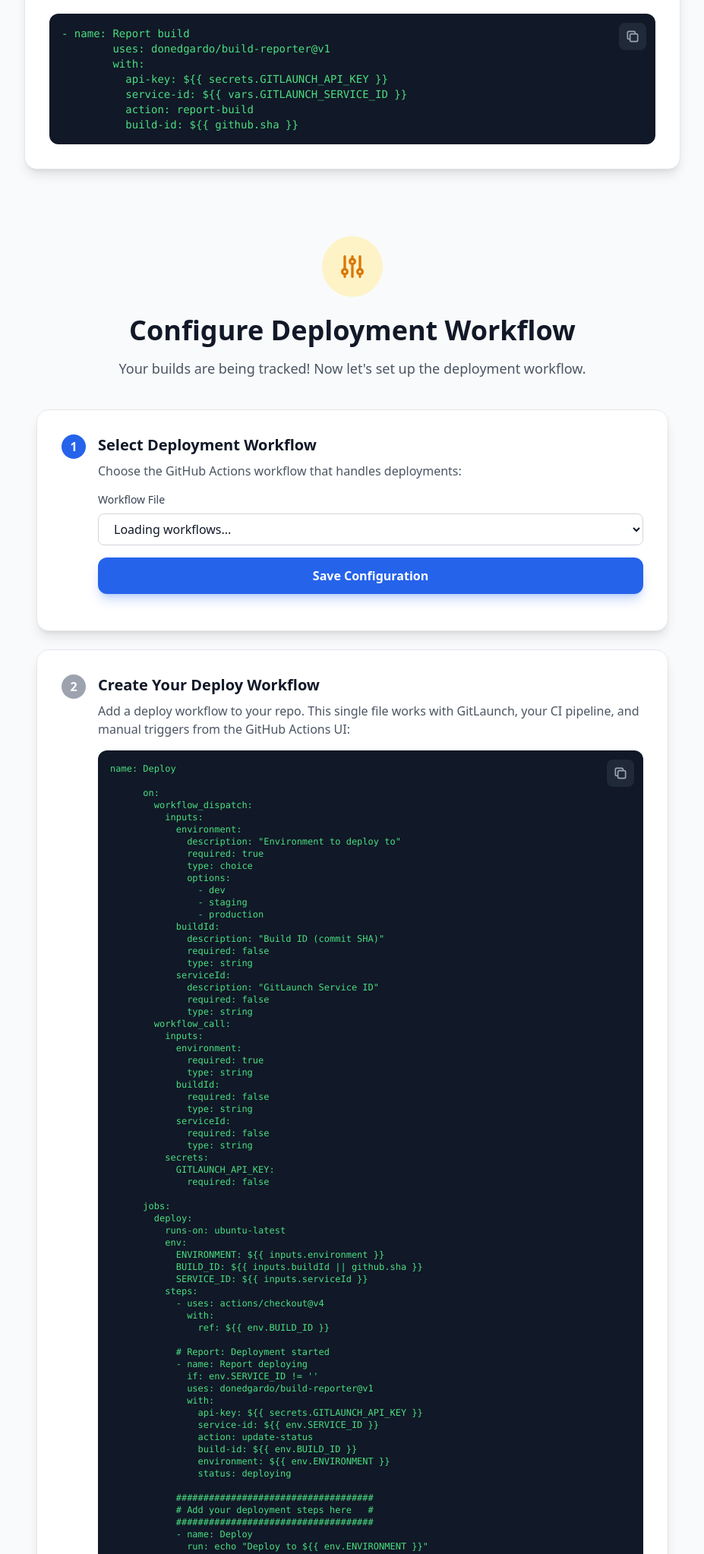
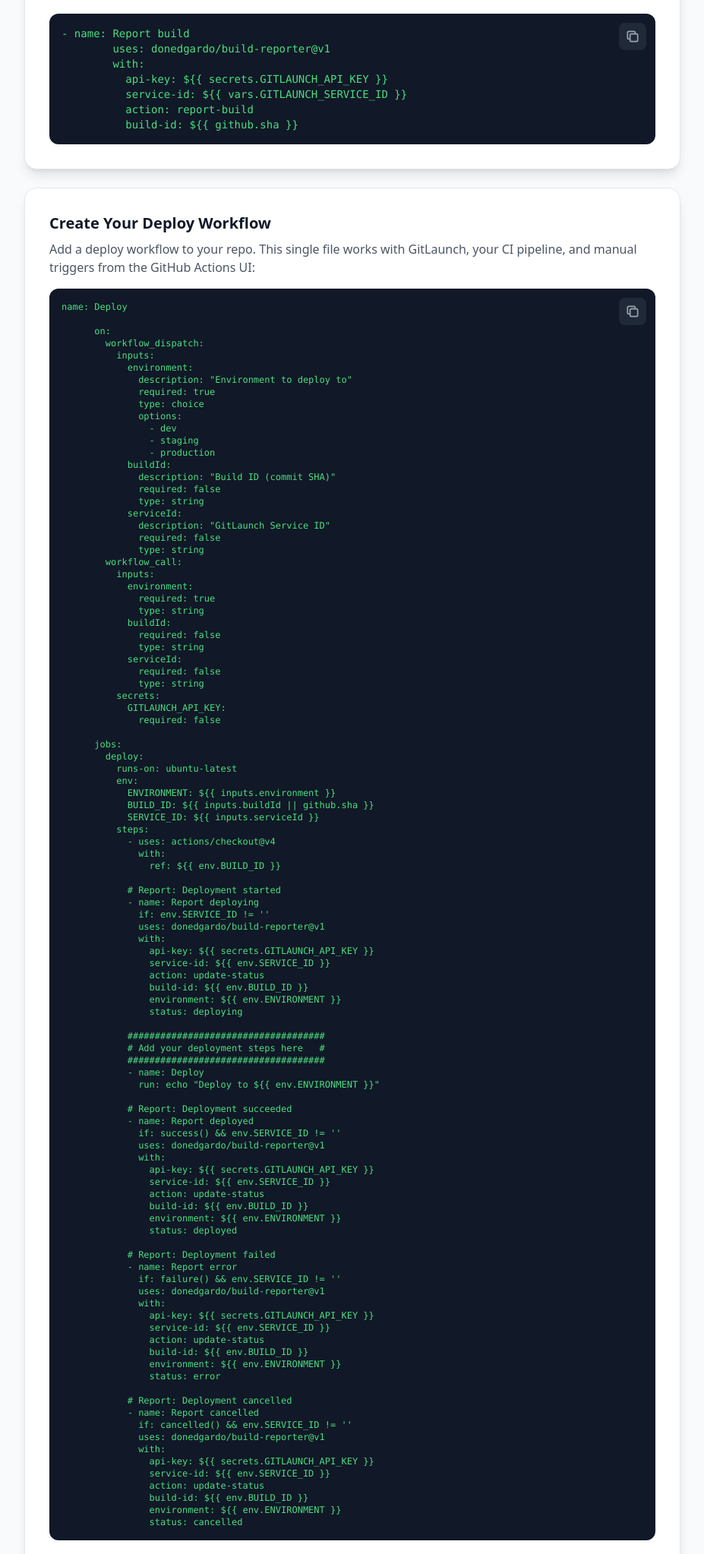
Before and after one commit to donedgardo/gitlaunch, a Node project: template src/templates/services/settings.hbs in a window 1280 px wide. Shown: the part 1364-3410 px from the top of the page at 76% size, without its empty margins (176-1103 px from the left). Run offline with Node 20 templates, Linux system fonts and the light colour scheme; the template is opened without the code that fills it, so the values that code supplies are empty; style sheets or scripts are compiled from the project's sources; some libraries are stand-ins or nearby versions.

Commit message:
refactor: remove duplicate workflow picker from deployment instructions
Settings page now has:
1. Environments (manage)
2. Deployment Workflow (picker form)
3. Setup Instructions (bare instructions only, no duplicate picker)

```diff
--- a/src/templates/partials/deploymentSetupGuide.hbs
+++ b/src/templates/partials/deploymentSetupGuide.hbs
@@ -1,75 +1,9 @@
-<div class="max-w-4xl mx-auto px-4 py-16">
-  <!-- State: Builds exist but no deployments configured -->
-  <div class="text-center mb-10">
-    <div style="width: 80px; height: 80px; display: flex; align-items: center; justify-content: center;" class="bg-amber-100 dark:bg-amber-900/30 rounded-full mx-auto mb-6">
-      <svg style="width: 40px; height: 40px;" class="text-amber-600 dark:text-amber-400" fill="none" stroke="currentColor" viewBox="0 0 24 24">
-        <path stroke-linecap="round" stroke-linejoin="round" stroke-width="2" d="M12 6V4m0 2a2 2 0 100 4m0-4a2 2 0 110 4m-6 8a2 2 0 100-4m0 4a2 2 0 110-4m0 4v2m0-6V4m6 6v10m6-2a2 2 0 100-4m0 4a2 2 0 110-4m0 4v2m0-6V4"></path>
-      </svg>
-    </div>
-    <h1 class="text-3xl sm:text-4xl font-bold text-gray-900 dark:text-white">
-      Configure Deployment Workflow
-    </h1>
-    <p class="mt-4 text-lg text-gray-600 dark:text-gray-400">
-      Your builds are being tracked! Now let's set up the deployment workflow.
-    </p>
-  </div>
-
-  <!-- Step 1: Select Workflow -->
-  <div class="bg-white dark:bg-gray-800 rounded-2xl border border-gray-200 dark:border-gray-700 shadow-lg overflow-hidden mb-6">
-    <div class="p-6 sm:p-8">
-      <div style="display: flex; align-items: flex-start;">
-        <div style="width: 32px; height: 32px; min-width: 32px; display: flex; align-items: center; justify-content: center;" class="bg-blue-600 text-white rounded-full font-semibold mr-4 flex-shrink-0">
-          1
-        </div>
-        <div style="flex: 1; min-width: 0;">
-          <h2 class="text-xl font-semibold text-gray-900 dark:text-white mb-2">
-            Select Deployment Workflow
-          </h2>
-          <p class="text-gray-600 dark:text-gray-400 mb-4">
-            Choose the GitHub Actions workflow that handles deployments:
-          </p>
-          <form action="/services/{{serviceId}}/configure-workflow" method="POST">
-            <div class="space-y-4">
-              <div>
-                <label for="setup-workflowFile" class="block text-sm font-medium text-gray-700 dark:text-gray-300 mb-2">
-                  Workflow File
-                </label>
-                <select
-                  id="setup-workflowFile"
-                  name="workflowFile"
-                  class="w-full px-4 py-2 border border-gray-300 dark:border-gray-600 rounded-lg bg-white dark:bg-gray-700 text-gray-900 dark:text-white focus:ring-2 focus:ring-blue-500 focus:border-blue-500"
-                  hx-get="/services/{{serviceId}}/workflows"
-                  hx-trigger="load"
-                  hx-swap="innerHTML"
-                >
-                  <option value="">Loading workflows...</option>
-                </select>
-              </div>
-
-              <button
-                type="submit"
-                class="w-full px-6 py-3 bg-blue-600 text-white font-semibold rounded-xl hover:bg-blue-700 transition-colors shadow-lg shadow-blue-600/25"
-              >
-                Save Configuration
-              </button>
-            </div>
-          </form>
-        </div>
-      </div>
-    </div>
-  </div>
-
-  <!-- Step 2: Create Deploy Workflow -->
-  <div class="bg-white dark:bg-gray-800 rounded-2xl border border-gray-200 dark:border-gray-700 shadow-lg overflow-hidden mb-6">
-    <div class="p-6 sm:p-8">
-      <div style="display: flex; align-items: flex-start;">
-        <div style="width: 32px; height: 32px; min-width: 32px; display: flex; align-items: center; justify-content: center;" class="bg-gray-400 text-white rounded-full font-semibold mr-4 flex-shrink-0">
-          2
-        </div>
-        <div style="flex: 1; min-width: 0;">
-          <h2 class="text-xl font-semibold text-gray-900 dark:text-white mb-2">
-            Create Your Deploy Workflow
-          </h2>
+<!-- Deployment Workflow Instructions -->
+<div class="bg-white dark:bg-gray-800 rounded-2xl border border-gray-200 dark:border-gray-700 shadow-lg overflow-hidden mb-6">
+  <div class="p-6 sm:p-8">
+    <h2 class="text-xl font-semibold text-gray-900 dark:text-white mb-2">
+      Create Your Deploy Workflow
+    </h2>
           <p class="text-gray-600 dark:text-gray-400 mb-4">
             Add a deploy workflow to your repo. This single file works with GitLaunch, your CI pipeline, and manual triggers from the GitHub Actions UI:
           </p>
```
